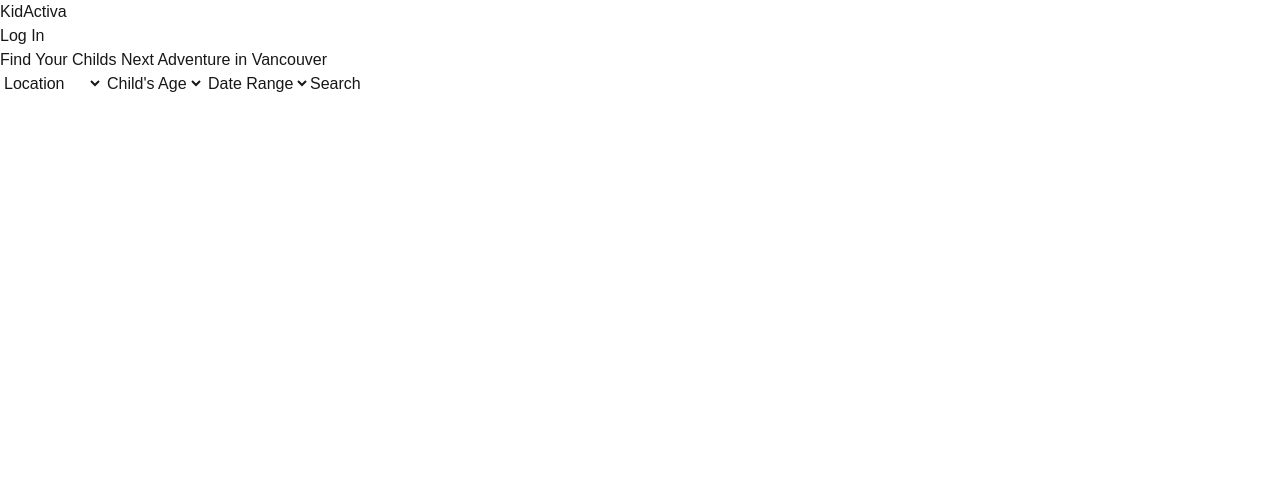
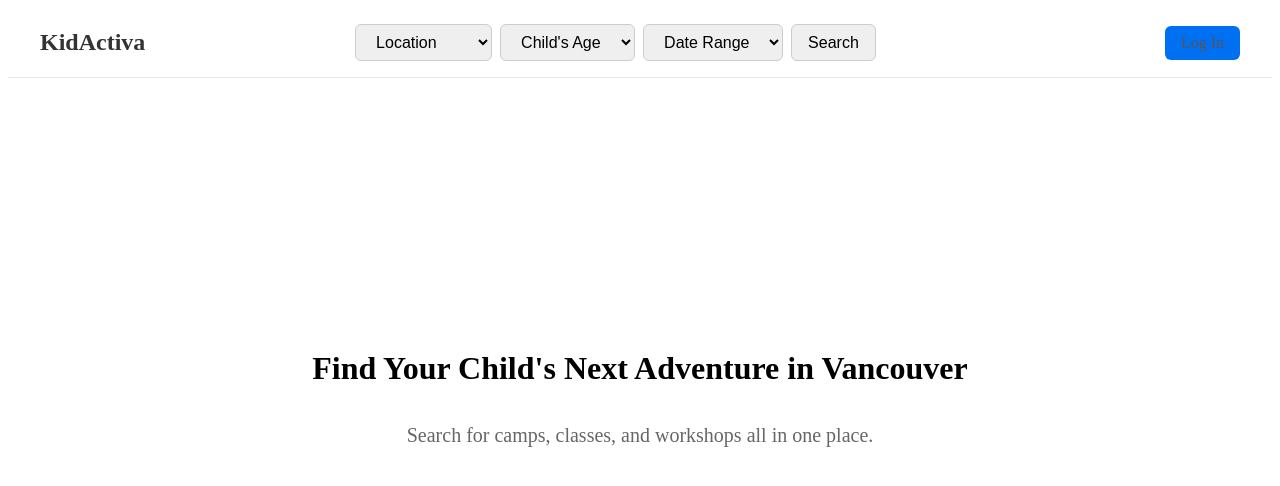
Before and after one commit to bedtimebird/kidactiva-mvp, a Next.js app: page / in a window 1280 px wide. Shown: the top 486 px of the page. Built offline with nearby package versions, Linux system fonts and the light colour scheme; no server answers.

Commit message:
edit: Update the Header Component

```diff
--- a/app/globals.css
+++ b/app/globals.css
@@ -1,28 +1,84 @@
-@import "tailwindcss";
-
-:root {
-  --background: #ffffff;
-  --foreground: #171717;
+/* New Header Styles */
+.site-header {
+  display: flex;
+  justify-content: space-between;
+  align-items: center;
+  padding: 1rem 2rem;
+  background-color: #fff;
+  border-bottom: 1px solid #eaeaea;
+  position: sticky;
+  top: 0;
+  z-index: 1000;
 }
 
-@theme inline {
-  --color-background: var(--background);
-  --color-foreground: var(--foreground);
-  --font-sans: var(--font-geist-sans);
-  --font-mono: var(--font-geist-mono);
+.header-left .logo {
+  font-size: 1.5rem;
+  font-weight: bold;
+  text-decoration: none;
+  color: #333;
 }
 
-@media (prefers-color-scheme: dark) {
-  :root {
-    --background: #0a0a0a;
-    --foreground: #ededed;
-  }
+.header-center {
+  flex-grow: 1;
+  display: flex;
+  justify-content: center;
+  padding: 0 2rem;
 }
 
-body {
-  background: var(--background);
-  color: var(--foreground);
-  font-family: Arial, Helvetica, sans-serif;
+/* Tweak SearchBar for the header */
+.search-bar-form {
+  display: flex;
+  gap: 0.5rem;
+  width: 100%;
+  max-width: 600px;
 }
 
-.activity-card-link { text-decoration: none; color: inherit; }
+.search-bar-form select,
+.search-bar-form button {
+  padding: 0.5rem 1rem;
+  border: 1px solid #ccc;
+  border-radius: 6px;
+  font-size: 1rem;
+}
+
+.header-right nav {
+  display: flex;
+  align-items: center;
+  gap: 1.5rem;
+}
+
+.header-right a, .header-right .logout-button {
+  text-decoration: none;
+  color: #555;
+  font-weight: 500;
+}
+
+.logout-button {
+  background: none;
+  border: none;
+  cursor: pointer;
+  padding: 0;
+}
+
+.login-button {
+    background-color: #0070f3;
+    color: white;
+    padding: 0.5rem 1rem;
+    border-radius: 6px;
+}
+
+/* Homepage Content Styling */
+.homepage-content {
+  display: flex;
+  flex-direction: column;
+  justify-content: center;
+  align-items: center;
+  text-align: center;
+  height: 80vh; /* Make it take up most of the viewport height */
+}
+
+.subtitle {
+  font-size: 1.25rem;
+  color: #666;
+  margin-top: 1rem;
+}
--- a/app/page.tsx
+++ b/app/page.tsx
@@ -1,14 +1,14 @@
-import SearchBar from '../components/SearchBar'; // Import the component
+// app/page.js
 
 export default function Home() {
   return (
-    <main className="main">
+    <main className="main homepage-content">
       <h1 className="title">
-        Find Your Childs Next Adventure in Vancouver
+        Find Your Child&apos;s Next Adventure in Vancouver
       </h1>
-
-      {/* This is where you render the component */}
-      <SearchBar />
+      <p className="subtitle">
+        Search for camps, classes, and workshops all in one place.
+      </p>
     </main>
   );
 }
--- a/components/Header.js
+++ b/components/Header.js
@@ -4,6 +4,7 @@
 import React, { useState, useEffect } from 'react';
 import Link from 'next/link';
 import { createClient } from '@supabase/supabase-js';
+import SearchBar from './SearchBar'; // Import the SearchBar
 
 const supabaseUrl = process.env.NEXT_PUBLIC_SUPABASE_URL;
 const supabaseAnonKey = process.env.NEXT_PUBLIC_SUPABASE_ANON_KEY;
@@ -13,29 +14,35 @@
   const [user, setUser] = useState(null);
 
   useEffect(() => {
-    // Check for an initial session
     const getSession = async () => {
       const { data: { session } } = await supabase.auth.getSession();
       setUser(session?.user ?? null);
     };
     getSession();
 
-    // Listen for auth state changes (login, logout)
     const { data: { subscription } } = supabase.auth.onAuthStateChange((_event, session) => {
       setUser(session?.user ?? null);
     });
 
-    // Cleanup the subscription on component unmount
     return () => subscription.unsubscribe();
   }, []);
 
   const handleLogout = async () => {
     await supabase.auth.signOut();
+    // No need to redirect here, the onAuthStateChange listener will update the UI
   };
 
   return (
     <header className="site-header">
+      <div className="header-left">
         <Link href="/" className="logo">KidActiva</Link>
+      </div>
+
+      <div className="header-center">
+        <SearchBar /> {/* The SearchBar is now in the middle */}
+      </div>
+
+      <div className="header-right">
         <nav>
           {user ? (
             <>
@@ -43,11 +50,10 @@
               <button onClick={handleLogout} className="logout-button">Log Out</button>
             </>
           ) : (
-          <>
-            <Link href="/login">Log In</Link>
-          </>
+            <Link href="/login" className='login-button'>Log In</Link>
           )}
         </nav>
+      </div>
     </header>
   );
 }
```
Lines whose indentation alone changed are shown as unchanged.
